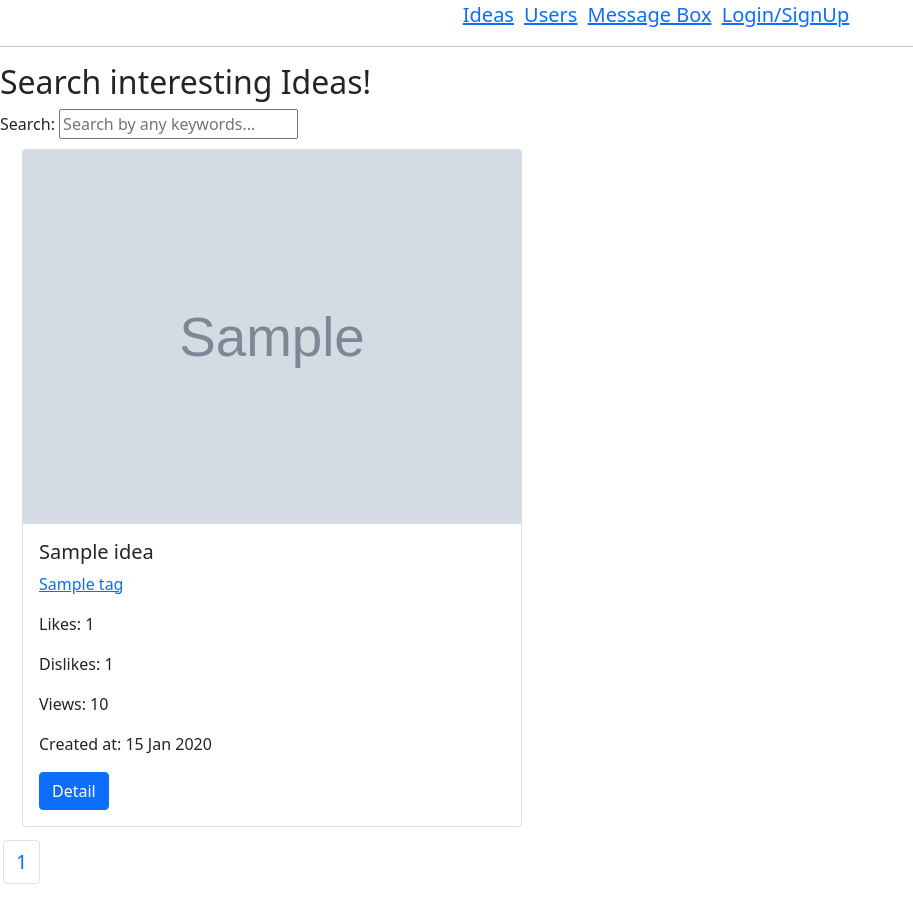
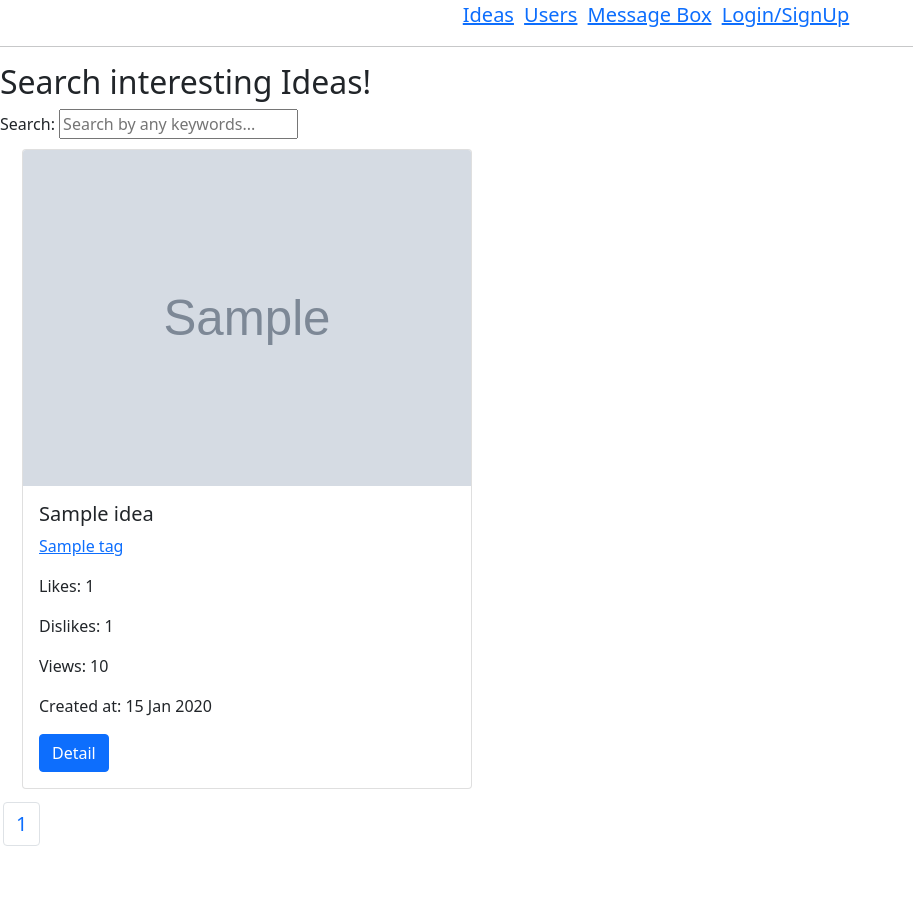
Before and after one commit to kikutan-day65/dev-share-ideas, a Django app: page / in a window 1280 px wide. Shown: the whole page, without its empty margins (0-913 px from the left). After the commit the page ends 846 px from the top, so only its background shows below. Run offline with Django 4.2, Linux system fonts and the light colour scheme; tables that the repository leaves empty hold one stand-in row (values such as "Sample post"); grey boxes marked "Sample" are stand-in pictures.

Commit message:
style: change the size of cards

```diff
--- a/ShareIdea/projects/templates/projects/ideas.html
+++ b/ShareIdea/projects/templates/projects/ideas.html
@@ -15,7 +15,7 @@
     <div class="row">
         {% for idea in ideas %}
         <div class="col-4">
-            <div class="card" style="width: 500px; margin: 10px;">
+            <div class="card" style="width: 450px; margin: 10px;">
                 <img src="{{ idea.image.url }}" class="card-img-top" alt="...">
                 <div class="card-body">
                     <h5 class="card-title">{{ idea.title }}</h5>
```
